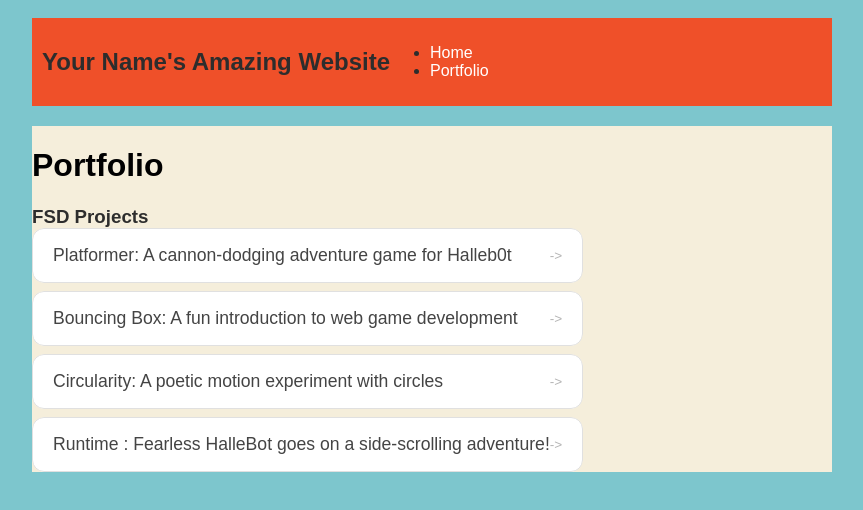
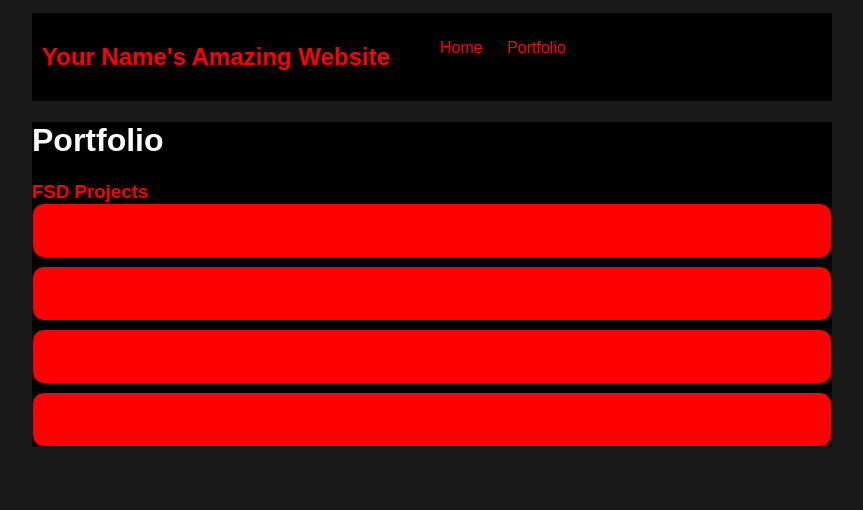
Before and after one commit to WalterDufour/WalterDufour.github.io, a plain HTML site: page portfolio.html in a window 1280 px wide. Shown: the whole page, without its empty margins (208-1071 px from the left). Drawn offline with Linux system fonts and the light colour scheme.

Commit message:
portfolio

```diff
--- a/style.css
+++ b/style.css
@@ -1,7 +1,7 @@
 body {
-  background: rgb(125, 198, 205);
-  color: rgb(45, 45, 45);
-  padding: 10px;
+  background: rgb(25, 25, 25);
+  color: rgb(254, 0, 0);
+  padding: 5px;
   font-family: Arial, sans-serif;
 }
 
@@ -9,29 +9,29 @@ body {
   max-width: 800px;
   margin: auto;
 }
-/* navigation */
+/* navigation menu */
 nav {
-  background: rgb(239, 80, 41);
+  background: rgb(0, 0, 0);
   margin: 0 auto;
   display: flex;
   padding: 10px;
   margin-bottom: 20px;
 }
 
-nav-li {
+.nav-li {
   display: inline-block;
   padding: 0 10px;
 }
 
-a {
+.nav-li a {
   text-decoration: none;
-  color: #fff;
+  color: #fa0404;
 }
 
 /* main container area beneath menu */
 main {
-  background: rgb(245, 238, 219);
-  display: flex;
+  background: rgb(0, 0, 0);
+  display: flex
   margin-top: 20px;
 }
 
@@ -46,7 +46,7 @@ main {
 
 /* interest section styles */
 #interests {
-  border: 4px silver ridge;
+  border: 4px rgb(0, 0, 0) ridge;
   padding: 8px;
   margin-top: 20px;
 }
@@ -58,7 +58,7 @@ h3 {
 
 /* Portfolio styles */
 .content h1 {
-  color: black;
+  color: rgb(255, 255, 255);
 }
 
 #portfolio {
@@ -81,12 +81,12 @@ h3 {
   justify-content: space-between;
   align-items: center;
   text-decoration: none;
-  color: #444;
+  color: #ff0000;
   padding: 16px 20px;
   font-size: 1.1rem;
   font-weight: 500;
-  background: #fff;
-  border: 1px solid #e0e0e0;
+  background: #ff0000;
+  border: 1px solid #000000;
   border-radius: 12px;
   transition:
     background 0.25s ease,
@@ -96,7 +96,7 @@ h3 {
 
 #portfolio a:hover {
   background: #000;
-  color: #fff;
+  color: #ff0000;
   transform: translateX(4px);
 }
 
```
